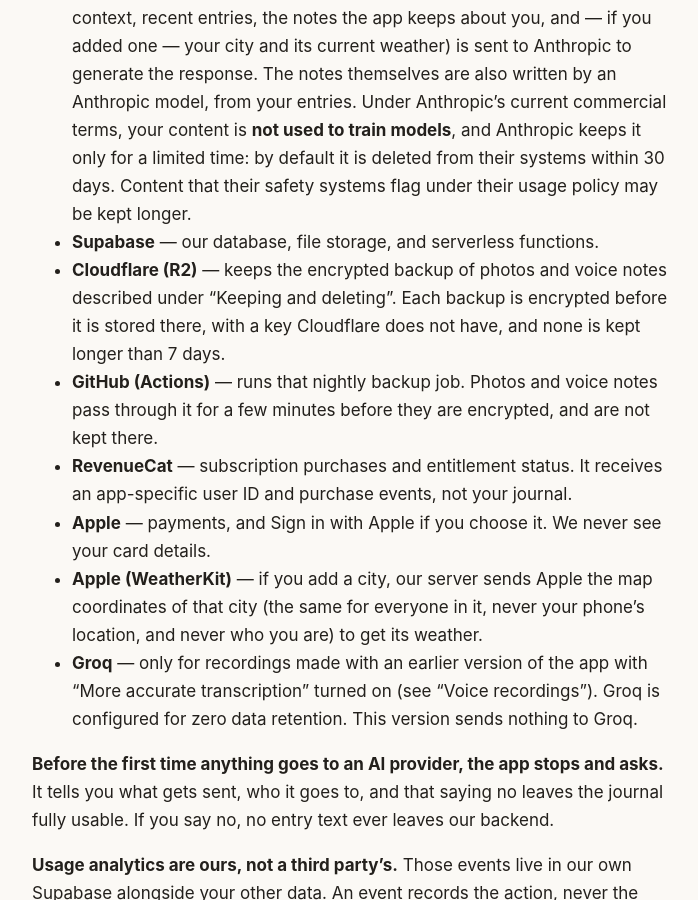
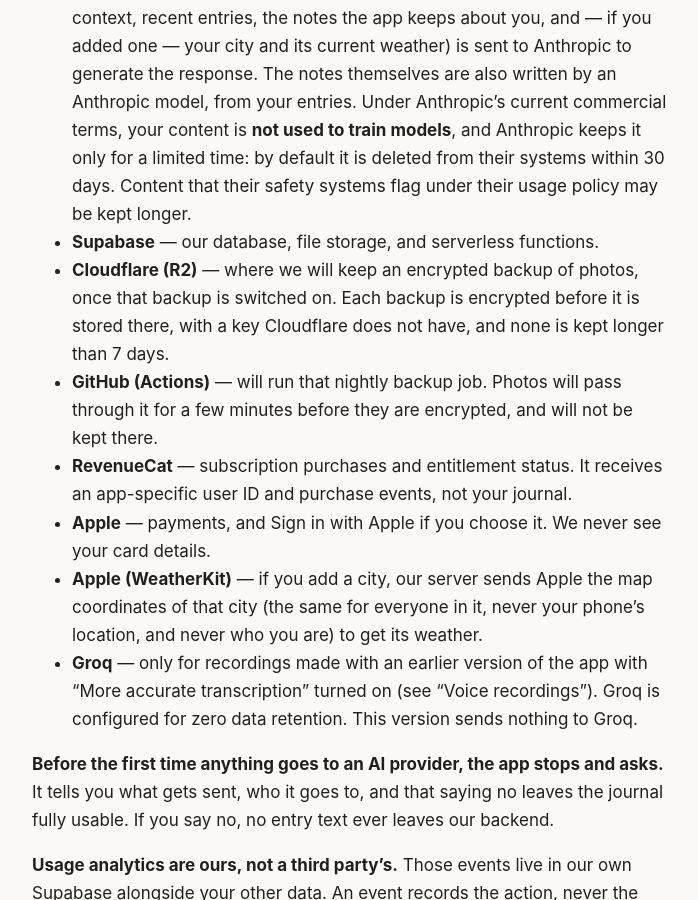
Before and after one commit to danielchen720-ui/twilight-diary-legal, a Jekyll site: the page built from privacy/index.md, in a window 1280 px wide and 900 px high, scrolled down 4708 px. Shown: the whole window, without its empty margins (288-986 px from the left). Built offline with Jekyll 4.4.1, drawn with Linux system fonts in a browser that asks for light colours; some of the changed text lies outside the part shown.

Commit message:
Terms §3 / 隐私政策改成今天为真（总经理 14:5x · 巡场 15:1x 第 2 条）：备份句 → We back up your diary every night.（照片那半等 R2 桶有第一份再加回；语音那半去掉 —— build 70 不存任何录音）；导出句 export everything → export your diary（等 1.5 A② 补齐再改回）；删号那句去掉「备份里的照片语音 7 天内删」（R2 一份都没有；数据库备份保留天数没核，不写数）；隐私政策 R2 / GitHub 两行改成「开了之后」，删掉照片语音已备份那句、换成数据库每晚备份

```diff
--- a/privacy/index.md
+++ b/privacy/index.md
@@ -139,11 +139,11 @@
   systems within 30 days. Content that their safety systems flag under their
   usage policy may be kept longer.
 - **Supabase** — our database, file storage, and serverless functions.
-- **Cloudflare (R2)** — keeps the encrypted backup of photos and voice notes
-  described under "Keeping and deleting". Each backup is encrypted before it is
+- **Cloudflare (R2)** — where we will keep an encrypted backup of photos, once that
+  backup is switched on. Each backup is encrypted before it is
   stored there, with a key Cloudflare does not have, and none is kept longer than 7 days.
-- **GitHub (Actions)** — runs that nightly backup job. Photos and voice notes pass
-  through it for a few minutes before they are encrypted, and are not kept there.
+- **GitHub (Actions)** — will run that nightly backup job. Photos will pass
+  through it for a few minutes before they are encrypted, and will not be kept there.
 - **RevenueCat** — subscription purchases and entitlement status. It receives an
   app-specific user ID and purchase events, not your journal.
 - **Apple** — payments, and Sign in with Apple if you choose it. We never see
@@ -251,7 +251,7 @@
   kept on this phone, and the account itself. It cannot be undone. If a file cannot be removed
   at that moment its path is queued and removed by a cleanup job, rather than
   being left behind quietly.
-- Photos and voice notes are also backed up, encrypted, with a cloud storage provider for at most 7 days.
+- Your diary is backed up every night by our database provider.
 - If the app hits an error, it sends us the kind of error, a short description with anything you wrote removed, the screen it happened on, and the app version. These reports are deleted after 30 days.
 - **Chat:** delete one message, or use "Clear chat". Both are permanent.
 - Deleting your account does **not** cancel an App Store subscription. The app
```
Also changed, not shown: terms/index.md (+3 -4 lines).
